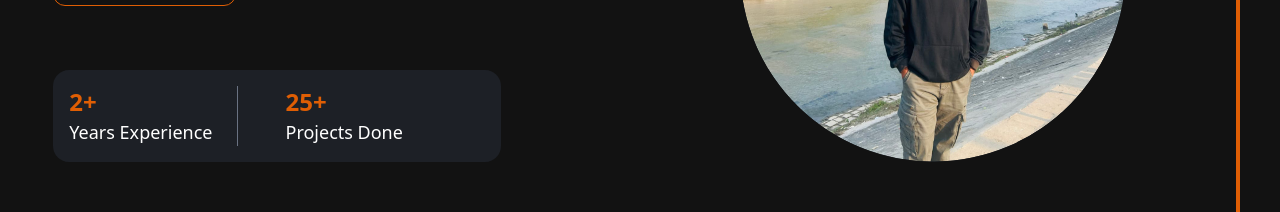
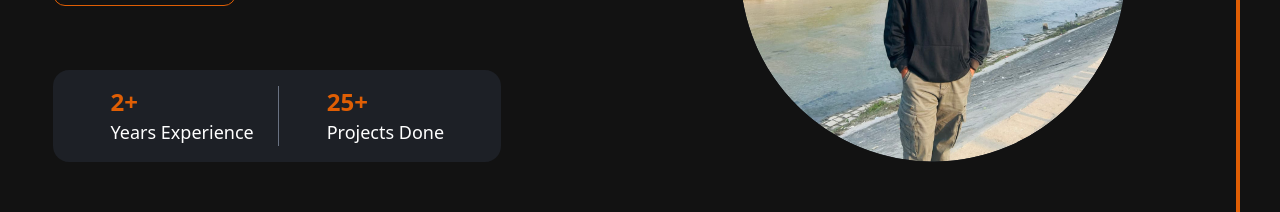
Before and after one commit to MortazaMaruf/personal_portfolio, a React (Vite) app: page / in a window 1280 px wide. Shown: the part 454-666 px from the top of the page. Built offline with nearby package versions, Linux system fonts and the light colour scheme; no server answers; a web font is replaced by a local one.

Commit message:
intial commit

```diff
--- a/src/components/Heading.jsx
+++ b/src/components/Heading.jsx
@@ -96,7 +96,7 @@ const Heading = () => {
         </div>
 
         {/* Stats */}
-        <div className="flex gap-6 mt-6 bg-gray-700/30 rounded-2xl p-4 w-full max-w-md stat">
+        <div className="flex items-center justify-center gap-6 mt-6 bg-gray-700/30 rounded-2xl p-4 w-full max-w-md stat">
           <div className="border-r border-gray-500 pr-6">
             <h2 className="text-2xl text-[#DF5E04] font-bold">2+</h2>
             <p className="text-lg">Years Experience</p>
```
